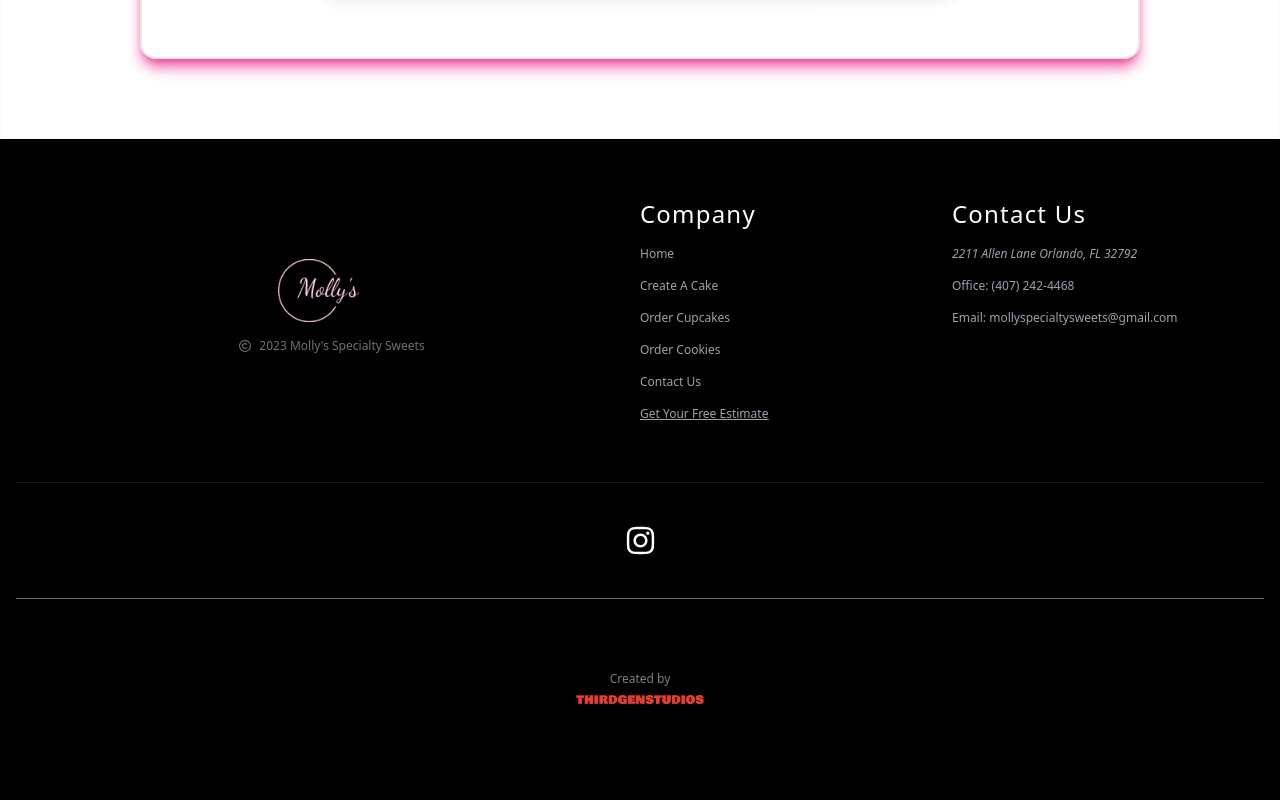
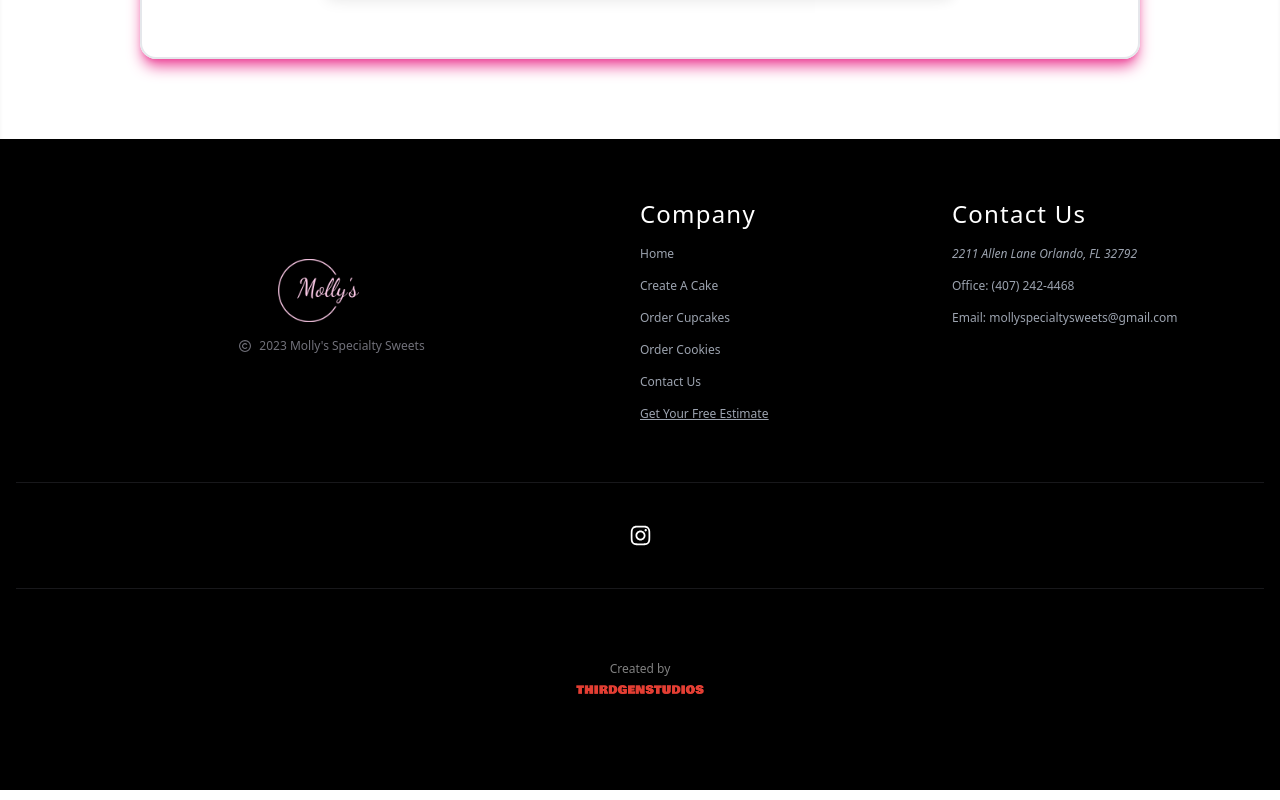
Before and after one commit to AdrianHenry15/mollyspecialtysweets, a Next.js app: page /estimate in a window 1280 px wide. Shown: the part 1921-2721 px from the top of the page. Built offline with nearby package versions, Linux system fonts and the light colour scheme; no server answers.

Commit message:
footer update

```diff
--- a/components/forms/date-picker-input.tsx
+++ b/components/forms/date-picker-input.tsx
@@ -15,7 +15,7 @@
                 name="date"
                 control={props.control}
                 rules={{ required: true }}
-                render={({ field }) => (console.log("DatePicker field", field), (<DatePicker className="w-full" {...field} />))}
+                render={({ field }) => <DatePicker className="w-full" {...field} />}
             />
             {props.errors?.["date"]?.type === "required" && <p className="text-sm text-red-600 ml-4">Date is required.</p>}
         </div>
--- a/components/layout/footer/index.tsx
+++ b/components/layout/footer/index.tsx
@@ -25,7 +25,7 @@
             {/* SOCIALS  */}
             <SocialsCard />
             {/* CREATED BY */}
-            <div className="flex flex-col items-center justify-center text-center self-center w-full border-t-[1px] py-14 text-xs border-zinc-500">
+            <div className="flex flex-col items-center justify-center text-center self-center w-full border-t-[1px] py-14 text-xs border-zinc-900">
                 {/* THIRDGEN LOGO */}
                 <div className="flex flex-col pt-4 items-center">
                     <p className="mb-2 text-xs">Created by</p>
--- a/components/layout/footer/socials-card.tsx
+++ b/components/layout/footer/socials-card.tsx
@@ -10,7 +10,7 @@
                 <AiFillFacebook size={35} />
             </Link> */}
             <Link target="_blank" href="">
-                <AiOutlineInstagram size={35} />
+                <AiOutlineInstagram className="hover:scale-125 transition-all duration-300 ease-in-out" size={25} />
             </Link>
         </div>
     );
```
